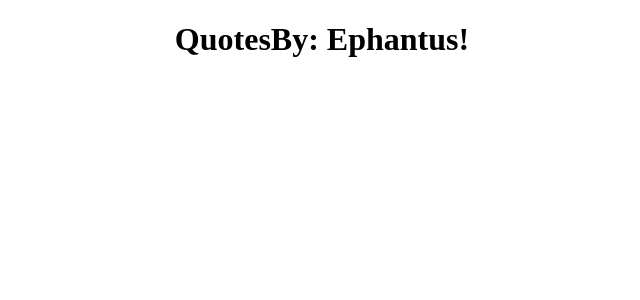
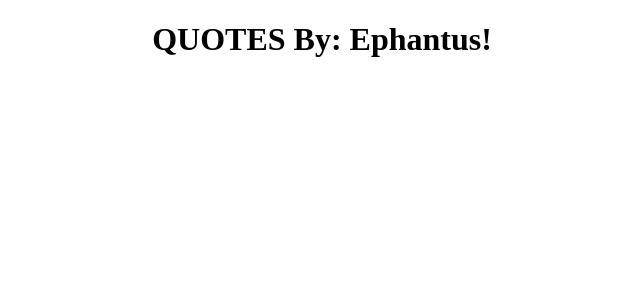
Before and after one commit to ephantuskaranja/Quotes_AngularJs, an Angular app: page / in a window 1280 px wide. Shown: the top 300 px of the page, without its empty margins (318-958 px from the left). Built offline with nearby package versions, Linux system fonts and the light colour scheme.

Commit message:
add pipe on title to uppercase

```diff
--- a/src/app/app.component.html
+++ b/src/app/app.component.html
@@ -1,5 +1,5 @@
 <!--The content below is only a placeholder and can be replaced.-->
 <div style="text-align:center">
   <h1>
-    {{ title }}By: Ephantus!
+    {{ title | uppercase }} By: Ephantus!
   </h1>
--- /dev/null
+++ b/src/app/quote.ts
@@ -0,0 +1,2 @@
+export class Quote {
+}
```
